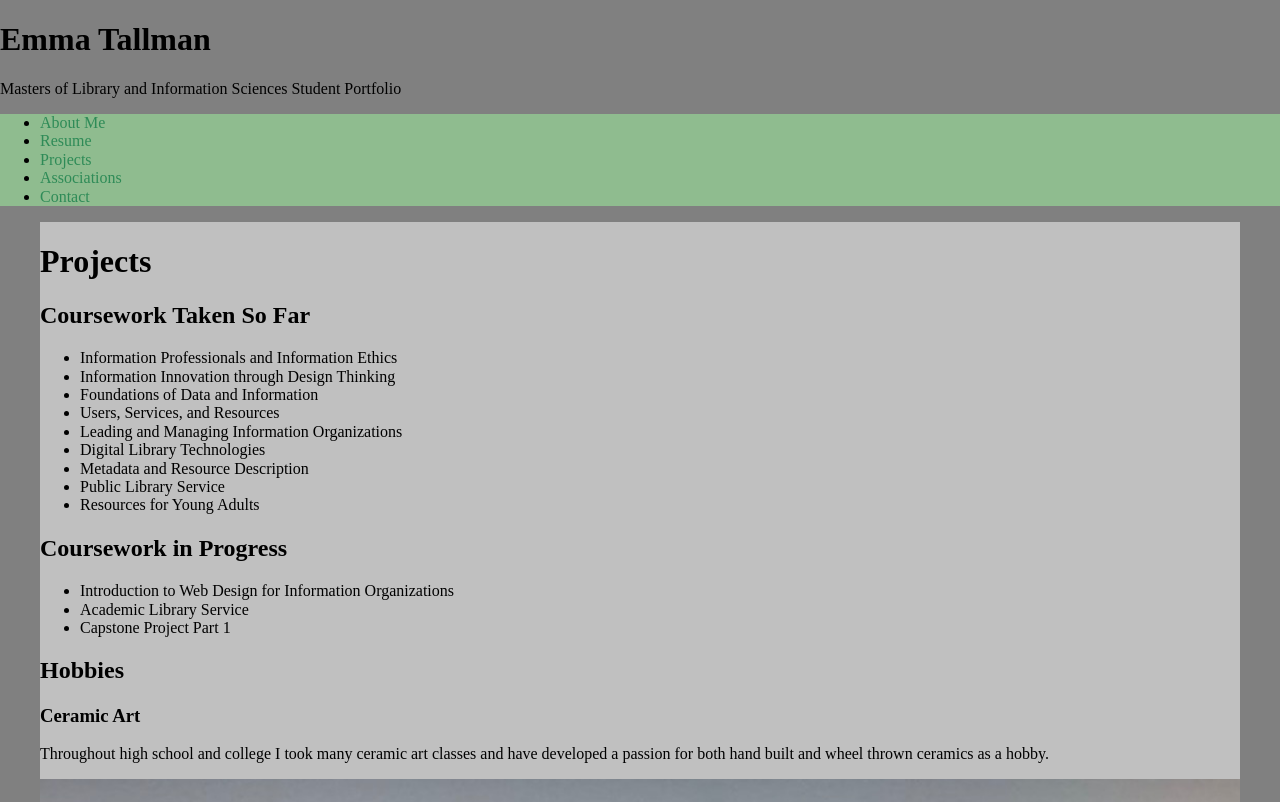
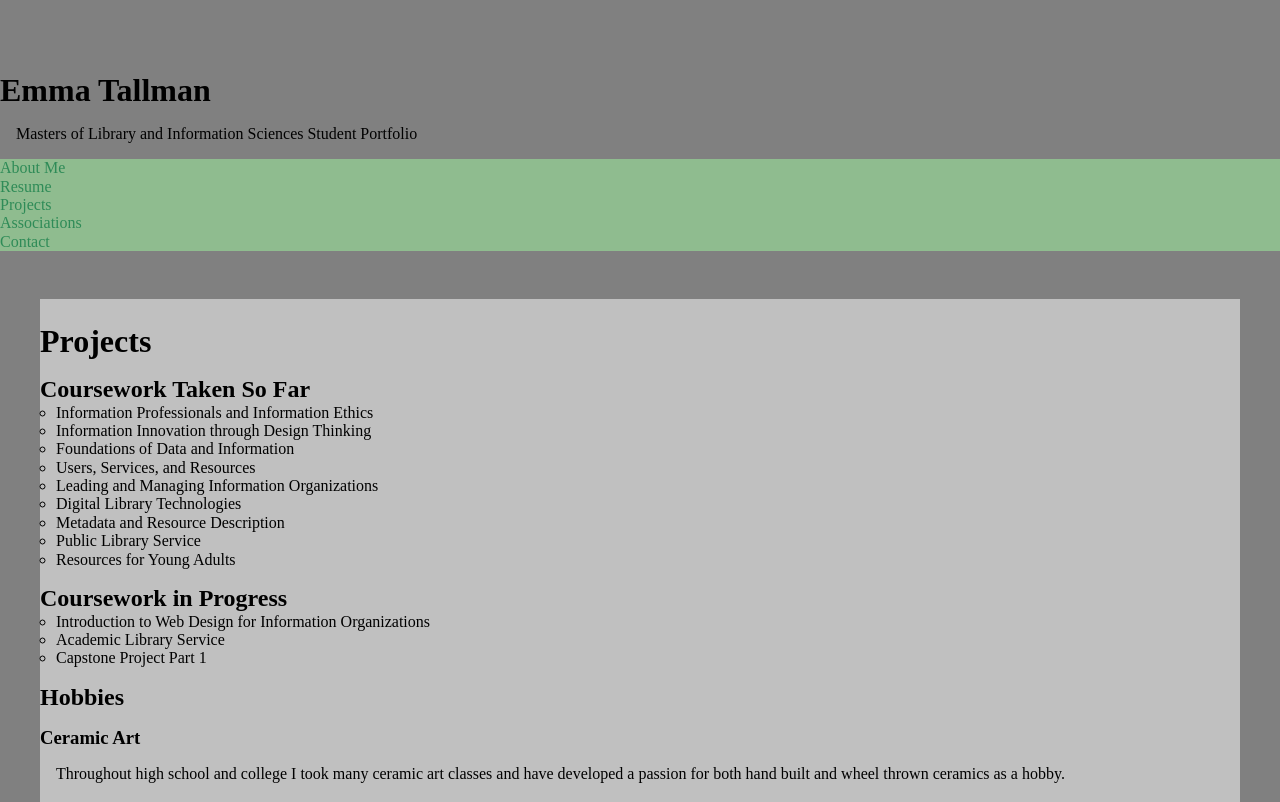
Before and after one commit to emmatallman/INFO-552, a plain HTML site: page projects.html in a window 1280 px wide. Shown: the top 802 px of the page. Drawn offline with Linux system fonts and the light colour scheme.

Commit message:
box model finished

```diff
--- a/projects.html
+++ b/projects.html
@@ -29,7 +29,7 @@
 <section id="projects-left">
 <h1>Projects</h1>
 <h2>Coursework Taken So Far</h2>
-    <ul>
+    <ul id="course-list">
         <li>Information Professionals and Information Ethics</li>
         <li>Information Innovation through Design Thinking</li>
         <li>Foundations of Data and Information</li>
@@ -44,7 +44,7 @@
     <!-- add some links to work or descriptions of work -->
 
 <h2>Coursework in Progress</h2>
-    <ul>
+    <ul id="course-in-progress">
         <li>Introduction to Web Design for Information Organizations</li>
         <li>Academic Library Service</li>
         <li>Capstone Project Part 1</li>
@@ -58,7 +58,9 @@
         <img src="img/mosaic.jpg" alt="mosaic box">
 
     <h3>Reading</h3>
+        <p> I am an avid reader, and love spending time with a book. Some of my favorite genres include fantasy, science fiction, and romance.</p>
     <h3>Crocheting</h3>
+        <p> Recently, I've been teaching myself to crochet. So far I've made blankets and scarves.</p>
 </section>
     </div>
 </main>
--- a/scss/base/_base.scss
+++ b/scss/base/_base.scss
@@ -33,3 +33,9 @@ body{
     }
 
 }
+
+#index-right {
+    img{
+        width: 150px;
+    }
+}
--- a/scss/base/_typography.scss
+++ b/scss/base/_typography.scss
@@ -1,3 +1,23 @@
 /* =============
     Typography
 ============= */
+
+
+h1,h2,h3,h4,h5{
+    padding: 0;
+    margin: 0;
+}
+
+p{
+    padding: 0;
+    margin: 0;
+}
+
+ul{
+    padding: 0;
+    margin: 0;
+}
+
+li{
+    list-style: none;
+}
--- a/scss/layout/_header.scss
+++ b/scss/layout/_header.scss
@@ -1,3 +1,10 @@
 /* =============
     Header
 ============= */
+
+header{
+padding: 48px 0;
+}
+p{
+    padding: 16px;
+}
--- a/scss/sections/_aboutme.scss
+++ b/scss/sections/_aboutme.scss
@@ -1,3 +1,11 @@
 /* =============
    About Me
 ============= */
+
+h1{
+   padding-top: 24px;
+}
+
+p{
+   padding: 16px;
+}
--- a/scss/sections/_associations.scss
+++ b/scss/sections/_associations.scss
@@ -1,3 +1,18 @@
 /* =============
    Associations
 ============= */
+h1{
+   padding-top: 24px;
+}
+
+p{
+   padding: 16px;
+}
+
+#associations-list{
+   padding-left: 16px;
+   padding-bottom: 16px;
+   li{
+      list-style-type: circle;
+   }
+}
--- a/scss/sections/_contact.scss
+++ b/scss/sections/_contact.scss
@@ -1,3 +1,10 @@
 /* =============
  Contact
 ============= */
+h1{
+    padding-top: 24px;
+ }
+
+ p{
+    padding: 16px;
+ }
--- a/scss/sections/_index.scss
+++ b/scss/sections/_index.scss
@@ -13,8 +13,20 @@
     }
 }
 
+#index-left{
+    h1{
+    padding-bottom: 24px;
+    }
+    p{
+        padding: 0 16px;
+        padding-bottom: 24px;
+    }
+
+}
+
 #index-right{
     img{
        width: 100%;
+       padding-bottom: 16px;
     }
  }
--- a/scss/sections/_projects.scss
+++ b/scss/sections/_projects.scss
@@ -5,5 +5,35 @@
 #projects-left{
     img{
        width: 100%;
+       padding: 16px;
     }
  }
+
+ h1{
+    padding-top: 24px;
+ }
+
+ h2{
+    padding-top: 16px;
+ }
+
+ h3{
+    padding-top: 16px;
+ }
+
+ p{
+    padding: 16px;
+ }
+
+ #course-list{
+    padding-left: 16px;
+    li{
+        list-style-type: circle;
+    }
+ }
+ #course-in-progress{
+    padding-left: 16px;
+    li{
+        list-style-type: circle;
+    }
+ }
--- a/scss/sections/_resume.scss
+++ b/scss/sections/_resume.scss
@@ -1,3 +1,10 @@
 /* =============
     Resume
 ============= */
+h1{
+    padding-top: 24px;
+ }
+
+ p{
+    padding: 16px;
+ }
```
Also changed, not shown: associations.html (+1 -1 lines), index.html (+3 -2 lines), css/styles.css.
